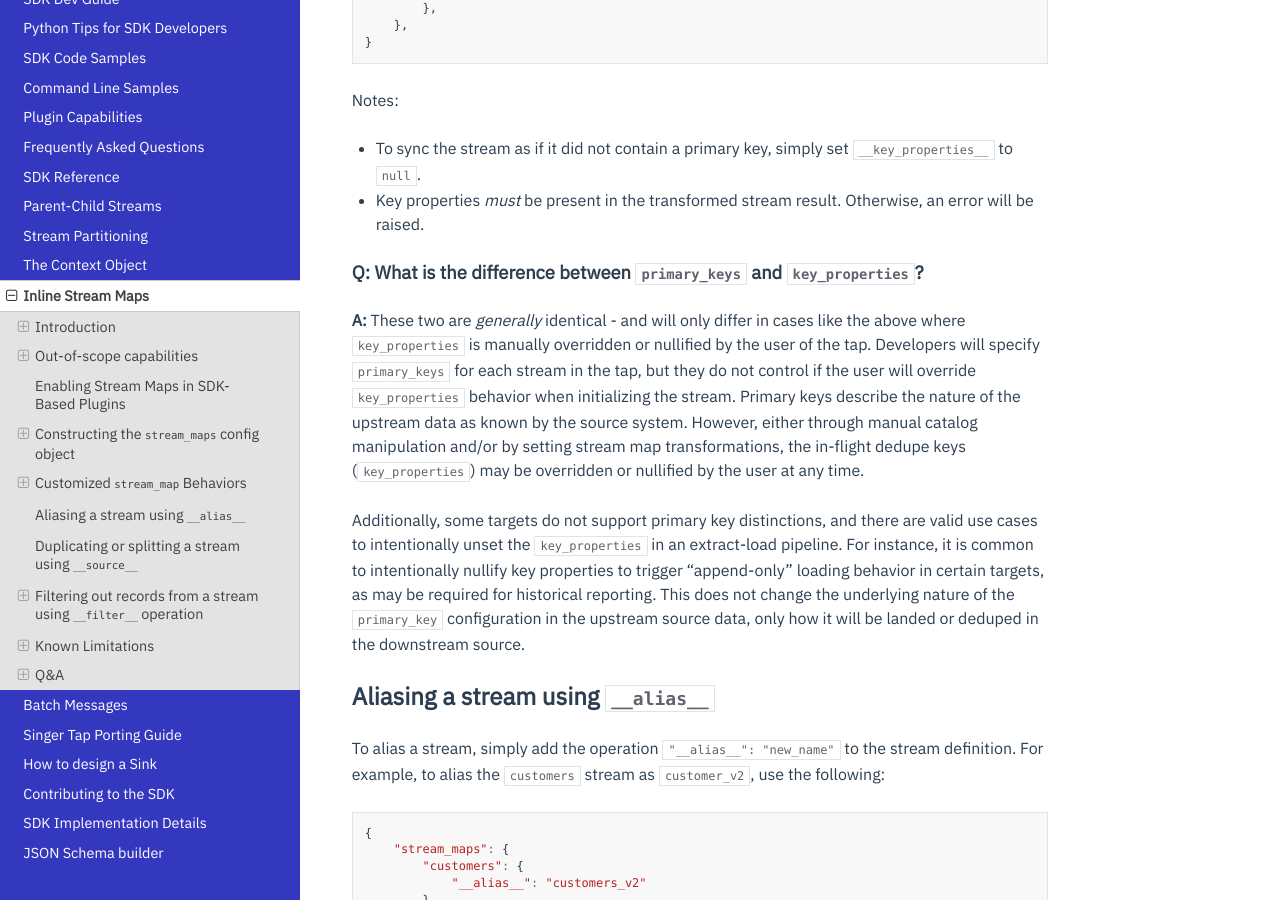
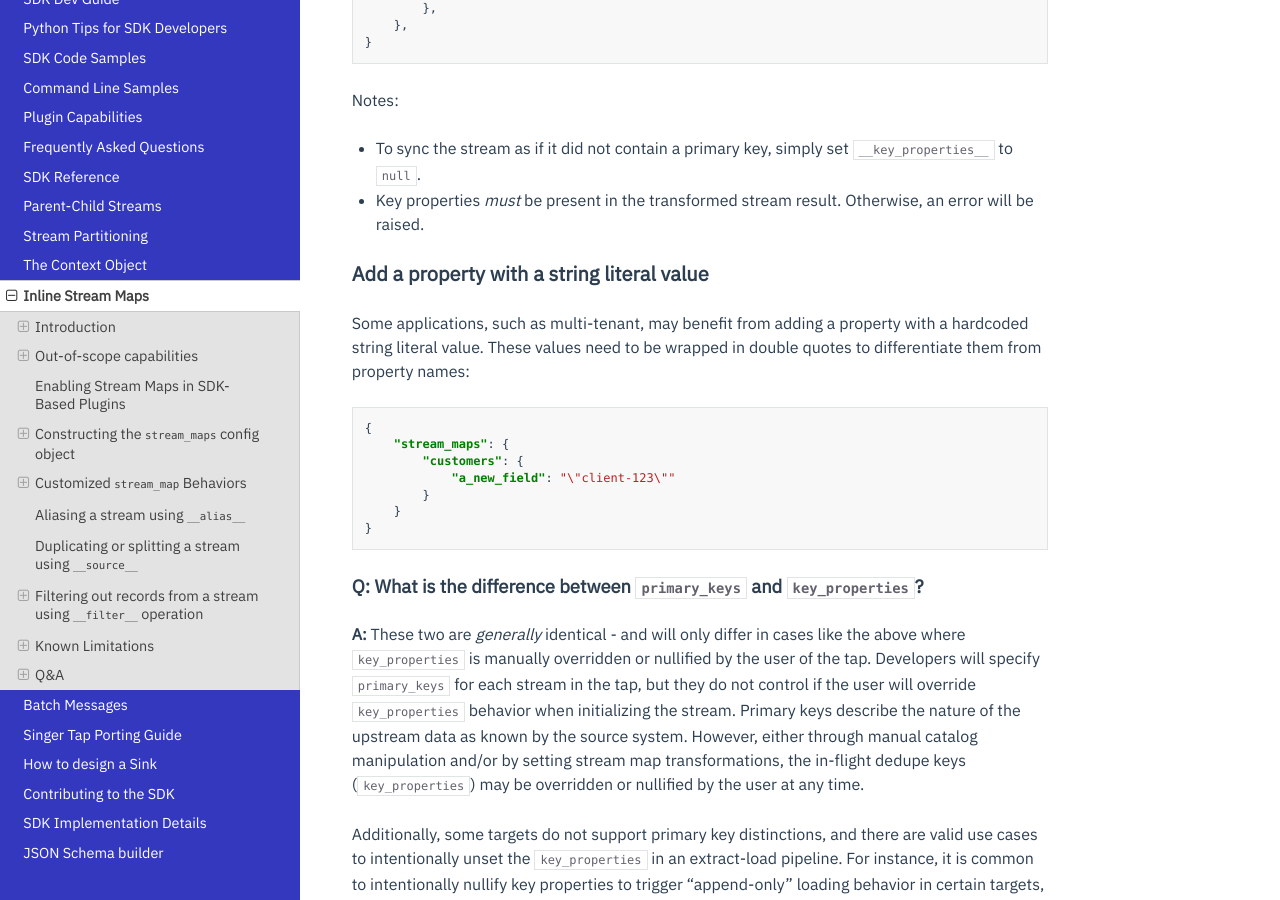
Before and after one commit to meltano/sdk, a Sphinx documentation site: the page built from docs/stream_maps.md, in a window 1280 px wide and 900 px high, scrolled down 6137 px. Built offline with Sphinx 7.4.7 and the Read the Docs theme 2.0.0, drawn with Linux system fonts in a browser that asks for light colours.

Commit message:
docs: Stream maps example for adding property with hardcoded string value

````diff
--- a/docs/stream_maps.md
+++ b/docs/stream_maps.md
@@ -273,6 +273,21 @@ Notes:
 - To sync the stream as if it did not contain a primary key, simply set `__key_properties__` to `null`.
 - Key properties _must_ be present in the transformed stream result. Otherwise, an error will be raised.
 
+### Add a property with a string literal value
+
+Some applications, such as multi-tenant, may benefit from adding a property with a hardcoded string literal value.
+These values need to be wrapped in double quotes to differentiate them from property names:
+
+```json
+{
+    "stream_maps": {
+        "customers": {
+            "a_new_field": "\"client-123\""
+        }
+    }
+}
+```
+
 #### Q: What is the difference between `primary_keys` and `key_properties`?
 
 **A:** These two are _generally_ identical - and will only differ in cases like the above where `key_properties` is manually
````
Also changed, not shown: 1 other file.
